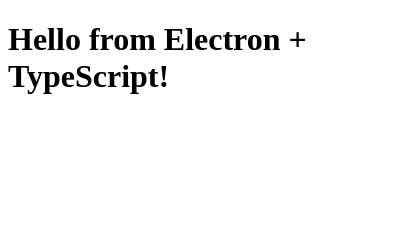
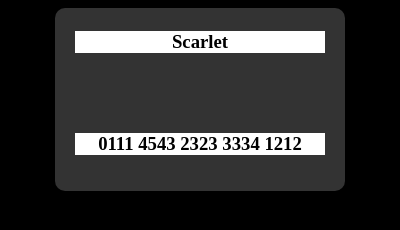
Before and after one commit to Reyder95/ChuGekiMai-Card-Manager-v2, an Electron app: page index.html in a window 400 px wide. Drawn offline with Linux system fonts and the light colour scheme.

Commit message:
Started on user interface and making the app properly quittable.

```diff
--- /dev/null
+++ b/index.css
@@ -0,0 +1,24 @@
+body {
+    background-color: black;
+}
+
+.card {
+    border-radius: 10px;
+    height: 175px;
+    width: 250px;
+    background-color: #333333;
+    padding: 4px 20px;
+    margin-left: auto;
+    margin-right: auto;
+}
+
+.playerName {
+    background-color: white;
+    text-align: center;
+}
+
+.cardId {
+    background-color: white;
+    text-align: center;
+    margin-top: 80px;
+}
--- a/index.html
+++ b/index.html
@@ -1,13 +1,18 @@
 <!DOCTYPE html>
 <html lang="en">
     <head>
+        <link rel="stylesheet" href="index.css"/>
         <meta charset="UTF-8"/>
         <meta name="viewport" content="width=device-width, initial-scale=1.0"/>
         <title>ChuGekiMai Card Manager</title>
     </head>
 
     <body>
-        <h1>Hello from Electron + TypeScript!</h1>
-        <script src="renderer.js"></script>
+        <div>
+            <div class="card">
+                <h3 class="playerName">Scarlet</h3>
+                <h3 class="cardId">0111 4543 2323 3334 1212</h3>
+            </div>
+        </div>
     </body>
 </html>
```
Also changed, not shown: package.json (+16 -1 lines), src/main.js (+12 -9 lines), src/main.ts (+16 -10 lines).
